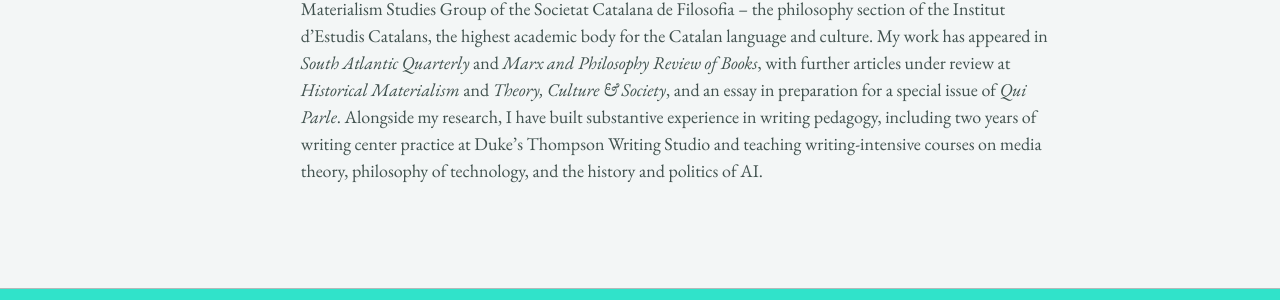
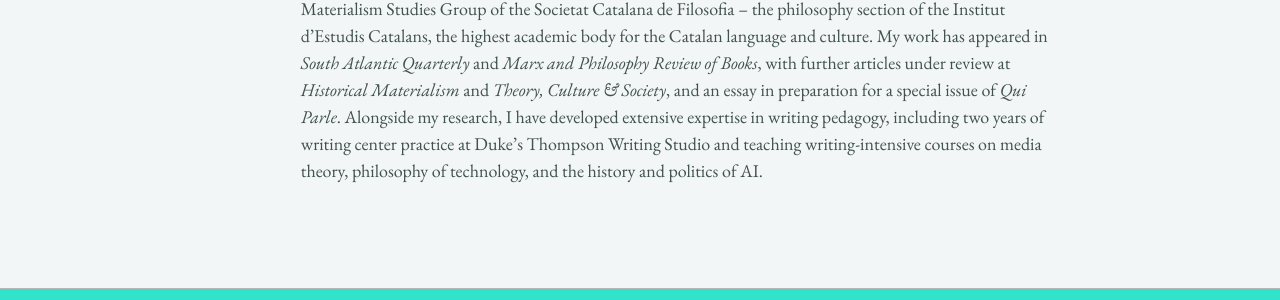
Before and after one commit to epujol90/epujol90.github.io, a Jekyll site: the page built from _pages/about.md, in a window 1280 px wide and 1069 px high. Shown: the part 707-1007 px from the top of the window. Built offline with Jekyll 4.4.1, drawn with Linux system fonts in a browser that asks for light colours; some web fonts are replaced; a script bundle is joined from its source files by our own code; library files that are not in the unit come from our copies.

Commit message:
Update about.md

```diff
--- a/_pages/about.md
+++ b/_pages/about.md
@@ -10,4 +10,4 @@ I am a scholar of technology, media, and aesthetics trained in continental philo
 
 In my doctoral research, I focused on the _longue durée_ of industrial modernity and the machine-mediated ordering of life in technologized society, tracing its roots to the nineteenth century. My dissertation, “Karl Marx, Philosopher of Technics: Critique, Alienation, and the Materiality of Social Power,” grounds this historical inquiry in Marx’s engagement with the industrial literature of his time, reconstructing -- against prevailing productivist and economicist readings -- how he theorized the relationship between capitalism and modern technological transformations. I argue that Marx’s account of industrial development, though largely misunderstood by the Marxist tradition, presciently identified in the capitalist "subsumption" of the labor process the basis of the technocratic illusion that governs the relationship between humans and technics in advanced industrial society -- and which finds its latest expression in the contemporary AI project and its pretense of expanding human autonomy through the automation of thought itself.
 
-I hold a Ph.D. from Duke University’s Graduate Program in Literature, where I specialized in critical theory and media philosophy, as well as a Fulbright-funded master’s degree in media studies from New York University. I received my undergraduate training in Spain, where I completed two degrees in philosophy (UNED) and fine art (University of Barcelona). I am currently an affiliated researcher with the Historical Materialism Studies Group of the Societat Catalana de Filosofia -- the philosophy section of the Institut d’Estudis Catalans, the highest academic body for the Catalan language and culture. My work has appeared in _South Atlantic Quarterly_ and _Marx and Philosophy Review of Books_, with further articles under review at _Historical Materialism_ and _Theory, Culture & Society_, and an essay in preparation for a special issue of _Qui Parle_. Alongside my research, I have built substantive experience in writing pedagogy, including two years of writing center practice at Duke’s Thompson Writing Studio and teaching writing-intensive courses on media theory, philosophy of technology, and the history and politics of AI.
+I hold a Ph.D. from Duke University’s Graduate Program in Literature, where I specialized in critical theory and media philosophy, as well as a Fulbright-funded master’s degree in media studies from New York University. I received my undergraduate training in Spain, where I completed two degrees in philosophy (UNED) and fine art (University of Barcelona). I am currently an affiliated researcher with the Historical Materialism Studies Group of the Societat Catalana de Filosofia -- the philosophy section of the Institut d’Estudis Catalans, the highest academic body for the Catalan language and culture. My work has appeared in _South Atlantic Quarterly_ and _Marx and Philosophy Review of Books_, with further articles under review at _Historical Materialism_ and _Theory, Culture & Society_, and an essay in preparation for a special issue of _Qui Parle_. Alongside my research, I have developed extensive expertise in writing pedagogy, including two years of writing center practice at Duke’s Thompson Writing Studio and teaching writing-intensive courses on media theory, philosophy of technology, and the history and politics of AI.
```
